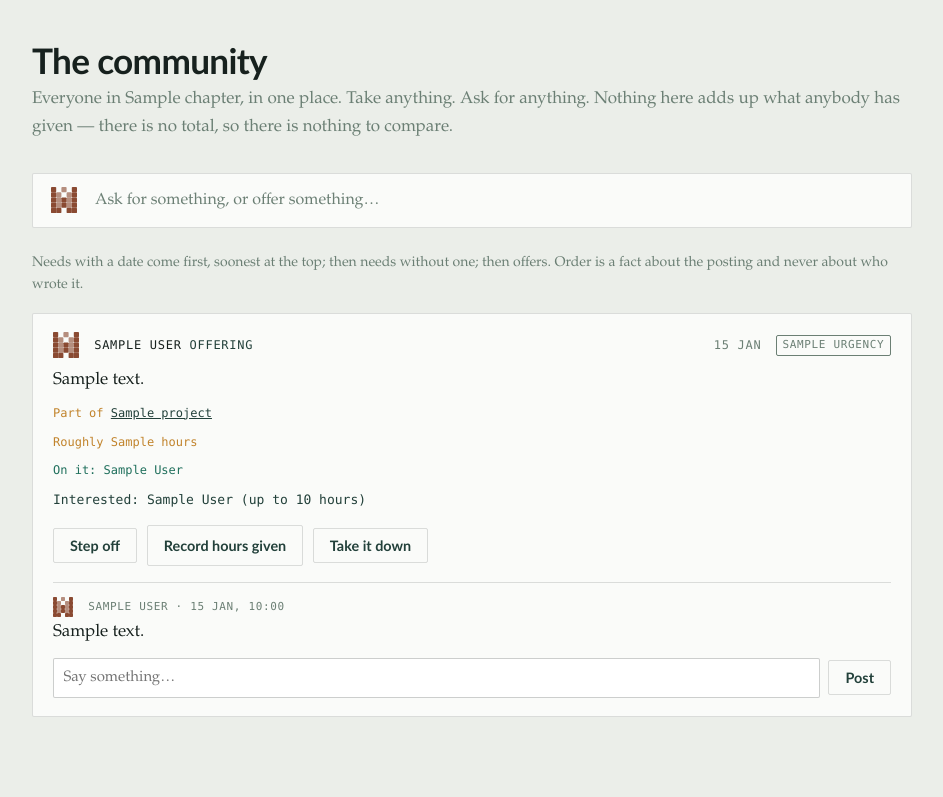
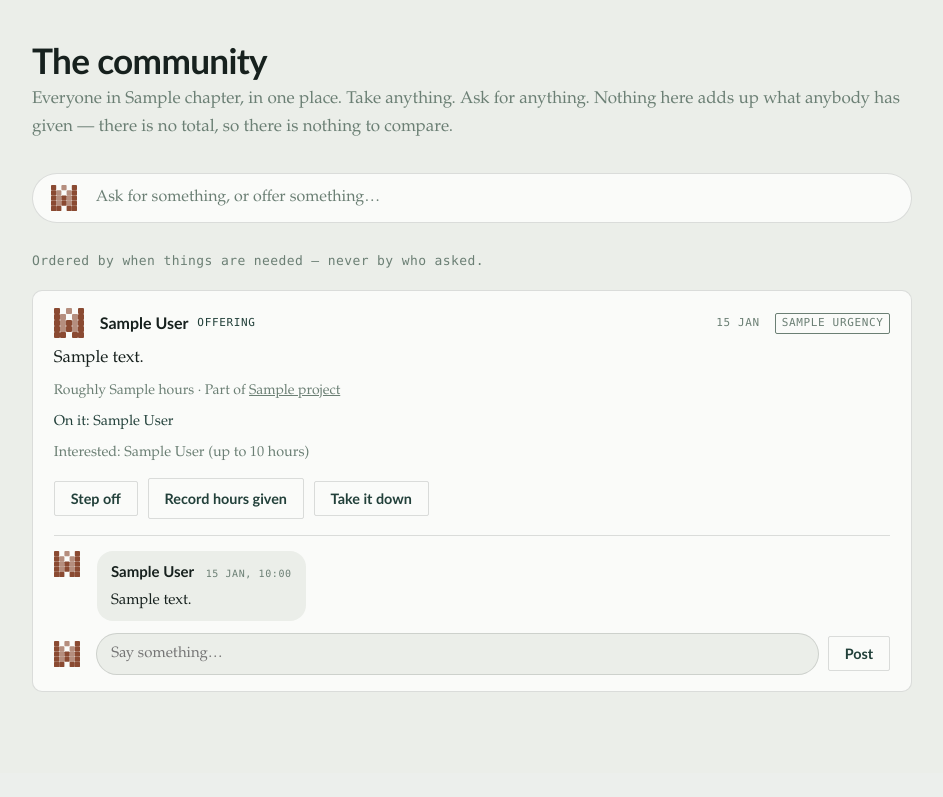
Before and after one commit to ewolters/dugnadsand, a Django app: template site_app/templates/site_app/board.html in a window 1280 px wide. Shown: the part 55-852 px from the top of the page, without its empty margins (168-1111 px from the left). After the commit the page ends 747 px from the top, so only its background shows below. Run offline with Django 5.2, Linux system fonts and the light colour scheme; the template is opened without the code that fills it: most values are stand-ins (such as "Sample title", 1, 10 or a date in 2020).

Commit message:
Make the community read as a place people talk
It was reading as a filing. Every card opened with three stacked runs of
uppercase mono -- HANNAH ASKING, then Roughly 10 hours, then Interested:
Eric -- above body copy set at document size, in square boxes, with two
bare rectangles for the reply and the hours.

The palette and the faces are untouched. Ink on warm paper is the brand
and this does not argue with it. What changed is HIERARCHY:

  A name is set as a name -- sans, semibold, ink, sentence case. It was
  in the same uppercase mono as the timestamp, which is what made the
  head of every card read as a header rather than as somebody speaking.

  Everything that is not a name gets out of its way. The direction and
  the date stay mono at .6875rem; "roughly ten hours" and the project it
  belongs to collapse from two mono rows into one quiet line; who is
  interested moves from mono into the body face.

  A reply reads as speech: the avatar outside, the words in their own
  rounded field, the name inline with them. A run of replies now reads
  as a column of who is speaking.

  The reply box is a pill with the reader's own face beside it, which is
  what a composer looks like everywhere people actually talk.

  Cards get a 10px radius and the need marker becomes an inset shadow
  rather than a border, so the edge does not fight the corner.

The ordering note is kept and demoted. "Order is a fact about the posting
and never about who wrote it" is true and unusual and worth saying once;
as a full sentence above the feed it read as a policy footnote stapled to
a conversation. It is one quiet mono line now.

ONE REAL BUG, and it is the ordinary kind. I named the reply paragraph
.said, which already exists as the flash-message style -- ok wash, green
rule down the left edge. Every reply inherited it, so each one rendered
with a green bar that looked like a considered design decision nobody had
made. Renamed .words, with a comment saying why.

632 tests, manifest 11/11 UPHELD. Live.

Co-Authored-By: Claude Opus 5 (1M context) <noreply@anthropic.com>

```diff
--- a/site_app/templates/site_app/board.html
+++ b/site_app/templates/site_app/board.html
@@ -19,13 +19,12 @@
   {% avatar member 26 %}<span>Ask for something, or offer something…</span>
 </a>
 
-<p class="ordering">Needs with a date come first, soonest at the top; then needs without
-   one; then offers. Order is a fact about the posting and never about who wrote it.</p>
+<p class="ordering">Ordered by when things are needed — never by who asked.</p>
 
 {% for p in feed %}
   <div class="post{% if p.is_need %} need{% endif %}">
     <p class="who">
-      {% avatar p.member 26 %}<a href="/board/{{ p.id }}/">{{ p.member.display_name }}</a>
+      {% avatar p.member 30 %}<a class="name" href="/board/{{ p.id }}/">{{ p.member.display_name }}</a>
       <span class="kind">{% if p.is_need %}asking{% else %}offering{% endif %}</span>
       <span class="stamp">{{ p.created_at|date:"j M" }}</span>
       {% if p.needed_by %}<span class="when {{ p.urgency|slugify }}">{{ p.urgency }}</span>{% endif %}
@@ -33,10 +32,13 @@
 
     <p class="body">{{ p.description|linebreaksbr }}</p>
 
-    {% if p.project %}
-      <p class="cap">Part of <a href="/projects/{{ p.project_id }}/">{{ p.project.name }}</a></p>
+    {% if p.project or p.hours_cap %}
+      <p class="meta">
+        {% if p.hours_cap %}Roughly {{ p.hours_cap }} hour{{ p.hours_cap|pluralize }}{% endif %}
+        {% if p.project and p.hours_cap %} · {% endif %}
+        {% if p.project %}Part of <a href="/projects/{{ p.project_id }}/">{{ p.project.name }}</a>{% endif %}
+      </p>
     {% endif %}
-    {% if p.hours_cap %}<p class="cap">Roughly {{ p.hours_cap }} hour{{ p.hours_cap|pluralize }}</p>{% endif %}
 
     {% if p.claims.all %}
       <p class="on">On it:
@@ -106,13 +108,17 @@
       {% endif %}
       {% for c in p.recent_comments %}
           <div class="comment">
-            <p class="who">{% avatar c.member 20 %}{{ c.member.display_name }} ·
-               {{ c.created_at|date:"j M, H:i" }}</p>
-            <p>{{ c.body|mentions }}</p>
+            {% avatar c.member 26 %}
+            <div class="bubble">
+              <span class="said-by">{{ c.member.display_name }}</span>
+              <span class="stamp">{{ c.created_at|date:"j M, H:i" }}</span>
+              <p class="words">{{ c.body|mentions }}</p>
+            </div>
           </div>
       {% endfor %}
       <form method="post" action="/comment/" class="reply">{% csrf_token %}
         <input type="hidden" name="posting" value="{{ p.id }}">
+        {% avatar member 26 %}
         <label class="sr" for="r-{{ p.id }}">Say something</label>
         <input id="r-{{ p.id }}" name="body" type="text" maxlength="4000"
                placeholder="Say something…">
--- a/site_app/templates/site_app/posting.html
+++ b/site_app/templates/site_app/posting.html
@@ -7,7 +7,7 @@
 
 <div class="post{% if p.is_need %} need{% endif %}">
   <p class="who">
-    {% avatar p.member 26 %}{{ p.member.display_name }}
+    {% avatar p.member 30 %}<b class="name">{{ p.member.display_name }}</b>
     <span class="kind">{% if p.is_need %}asking{% else %}offering{% endif %}</span>
     <span class="stamp">{{ p.created_at|date:"j M Y" }}</span>
     {% if p.needed_by %}<span class="when {{ p.urgency|slugify }}">{{ p.urgency }}</span>{% endif %}
--- a/templates/app_base.html
+++ b/templates/app_base.html
@@ -72,56 +72,93 @@
     .card.need { border-left:3px solid var(--brand-ochre); }
 
     /* The feed -----------------------------------------------------------
-       A post is a person saying something, so the card leads with who and
-       carries the direction as a chip rather than under a heading. No count
-       of anything appears on it and none may: a number beside a name is a
-       score, and the whole system is built without one. */
-    .compose { display:flex; align-items:center; gap:.7rem; text-decoration:none;
+       This is where people talk, and it was reading as a filing: three runs
+       of uppercase mono stacked at the head of every card, body copy at
+       document size, and square corners. The palette and the faces are
+       unchanged — ink on warm paper is the brand — but the HIERARCHY is not.
+       A name is set as a name, and everything that is not a name gets out of
+       its way. */
+    .compose { display:flex; align-items:center; gap:.75rem; text-decoration:none;
       background:var(--brand-paper); border:1px solid var(--brand-rule);
-      border-radius:var(--brand-radius); padding:.85rem 1.1rem; margin:0 0 1.5rem; }
+      border-radius:2rem; padding:.7rem 1.1rem; margin:0 0 1.75rem; }
     .compose span { color:var(--brand-moss); font-size:1rem; }
-    .compose:hover { border-color:var(--brand-rule-strong); }
+    .compose:hover { border-color:var(--brand-rule-strong); background:var(--brand-white); }
     .compose:hover span { color:var(--brand-ink); }
 
     .post { background:var(--brand-paper); border:1px solid var(--brand-rule);
-      border-radius:var(--brand-radius); padding:1.15rem 1.25rem; margin:0 0 1rem; }
-    .post.need { border-left:3px solid var(--brand-ochre); }
-    .post .who { display:flex; align-items:center; gap:.5rem; flex-wrap:wrap;
-      font-family:var(--brand-font-mono); font-size:.75rem; letter-spacing:.06em;
-      text-transform:uppercase; color:var(--brand-moss); margin:0 0 .55rem; }
-    .post .who a { color:var(--brand-ink); text-decoration:none; }
-    .post .who a:hover { color:var(--brand-spruce); }
+      border-radius:10px; padding:1.1rem 1.3rem 1rem; margin:0 0 1.1rem; }
+    /* The ochre edge still says "somebody is asking", quietly. */
+    .post.need { box-shadow:inset 3px 0 0 var(--brand-ochre); }
+
+    .post .who { display:flex; align-items:center; gap:.55rem; flex-wrap:wrap;
+      margin:0 0 .5rem; }
+    .post .who .name { font-family:var(--brand-font-sans); font-size:1rem;
+      font-weight:600; color:var(--brand-ink); text-decoration:none;
+      letter-spacing:0; text-transform:none; }
+    .post .who .name:hover { color:var(--brand-spruce); }
+    /* Everything that is not the name: small, quiet, lower case. */
+    .post .kind, .post .stamp { font-family:var(--brand-font-mono);
+      font-size:.6875rem; letter-spacing:.06em; text-transform:uppercase;
+      color:var(--brand-moss); }
     .post .kind { color:var(--brand-spruce); }
     .post.need .kind { color:var(--brand-ochre); }
     .post .stamp { margin-left:auto; }
-    .post .body { font-size:1.0625rem; margin:0 0 .6rem; }
-    .post p { margin:0 0 .6rem; }
-    .post .row { margin-top:.9rem; align-items:center; }
+
+    .post .body { font-size:1.05rem; line-height:1.55; margin:0 0 .5rem;
+      color:var(--brand-ink); }
+    .post p { margin:0 0 .5rem; }
+
+    /* One quiet meta line instead of a stack of mono rows. */
+    .post .meta { font-size:.875rem; color:var(--brand-moss); }
+    .post .meta a { color:var(--brand-moss); }
+    .post .meta a:hover { color:var(--brand-spruce); }
+    .post .on, .post .keen { font-family:var(--brand-font-serif);
+      font-size:.9rem; letter-spacing:0; text-transform:none; }
+    .post .on { color:var(--brand-spruce); }
+    .post .keen { color:var(--brand-moss); }
+
+    .post .row { margin-top:.85rem; align-items:center; }
 
     /* Who is interested, by name. There is deliberately no count here and no
        rule that would let one be added quietly. */
-    .keen { font-family:var(--brand-font-mono); font-size:.8125rem;
-      color:var(--brand-spruce); }
-
     /* The hours offer sits beside the button rather than behind a page: it is
        a ceiling somebody revises, not a form they fill in. */
     .keen-form { display:flex; gap:.4rem; align-items:center; margin:0; }
-    .keen-form input[type=number] { width:5rem; padding:.35rem .5rem;
-      font-size:.9rem; }
+    .keen-form input[type=number] { width:4.5rem; padding:.4rem .55rem;
+      font-size:.875rem; border-radius:2rem; text-align:center; }
 
     /* Conversation, on the card. A feed where talking happens on another page
        is a noticeboard with a comments section attached. */
     .talk { border-top:1px solid var(--brand-rule); margin-top:1rem;
-      padding-top:.85rem; }
-    .talk .comment { border-left:0; padding:0; margin:0 0 .7rem; }
-    .talk .comment .who { font-size:.6875rem; margin-bottom:.15rem; }
-    .talk .comment p { margin:0; }
+      padding-top:.9rem; }
+    /* A reply is somebody speaking, so it reads as speech: the name inline
+       with the words, not a mono header above them. */
+    .talk .comment { border-left:0; padding:0; margin:0 0 .75rem;
+      display:flex; gap:.6rem; align-items:flex-start; }
+    /* The words sit in their own field, the way a reply does everywhere
+       people actually talk. The avatar is outside it so a run of replies
+       reads as a column of who is speaking. */
+    .talk .comment .bubble { background:var(--brand-birch);
+      border-radius:1rem; padding:.5rem .9rem; min-width:0; }
+    .talk .comment .said-by { font-family:var(--brand-font-sans);
+      font-size:.9375rem; font-weight:600; color:var(--brand-ink);
+      margin-right:.45rem; }
+    /* NOT .said — that class already exists for flash messages, with an ok
+       wash and a green rule down its left edge, and every reply inherited it.
+       A collision like this renders as a design decision nobody made. */
+    .talk .comment .words { font-size:.9375rem; margin:.1rem 0 0; }
+    .talk .comment .stamp { font-family:var(--brand-font-mono);
+      font-size:.625rem; letter-spacing:.06em; text-transform:uppercase;
+      color:var(--brand-moss); }
     .talk .more { font-family:var(--brand-font-mono); font-size:.6875rem;
       letter-spacing:.06em; text-transform:uppercase; color:var(--brand-moss);
       text-decoration:none; display:inline-block; margin-bottom:.7rem; }
     .talk .more:hover { color:var(--brand-ink); }
-    .reply { display:flex; gap:.5rem; align-items:center; margin:0; }
-    .reply input[type=text] { flex:1; padding:.45rem .6rem; font-size:.9375rem; }
+    .reply { display:flex; gap:.55rem; align-items:center; margin:.2rem 0 0; }
+    .reply input[type=text] { flex:1; padding:.5rem .9rem; font-size:.9375rem;
+      border-radius:2rem; background:var(--brand-birch);
+      border-color:var(--brand-rule); }
+    .reply input[type=text]:focus-visible { background:var(--brand-white); }
 
     /* Visible to a screen reader, not on the page. Every control needs a
        label; not every control needs one printed beside it. */
@@ -233,7 +270,8 @@
     .when.today, .when.tomorrow { color:var(--brand-warn); background:var(--brand-warn-wash); }
     .when.overdue { color:var(--brand-alert); background:var(--brand-alert-wash); }
 
-    .ordering { color:var(--brand-moss); font-size:.875rem; margin:0 0 1rem; }
+    .ordering { color:var(--brand-moss); font-size:.8125rem; margin:0 0 1.1rem;
+      font-family:var(--brand-font-mono); letter-spacing:.03em; }
 
     /* Shown to a poster on their own expired posting. Warm, not alarming:
        nothing has gone wrong and nobody is late. */
```
